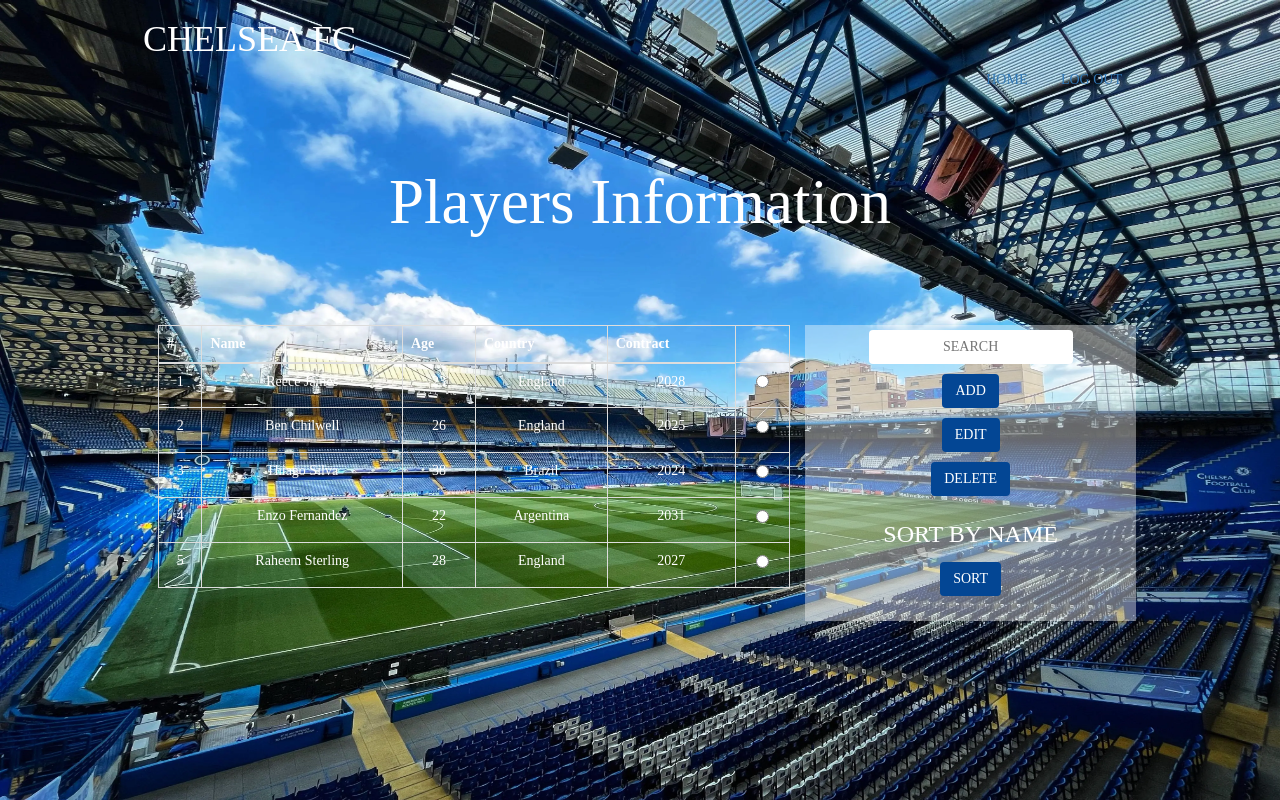
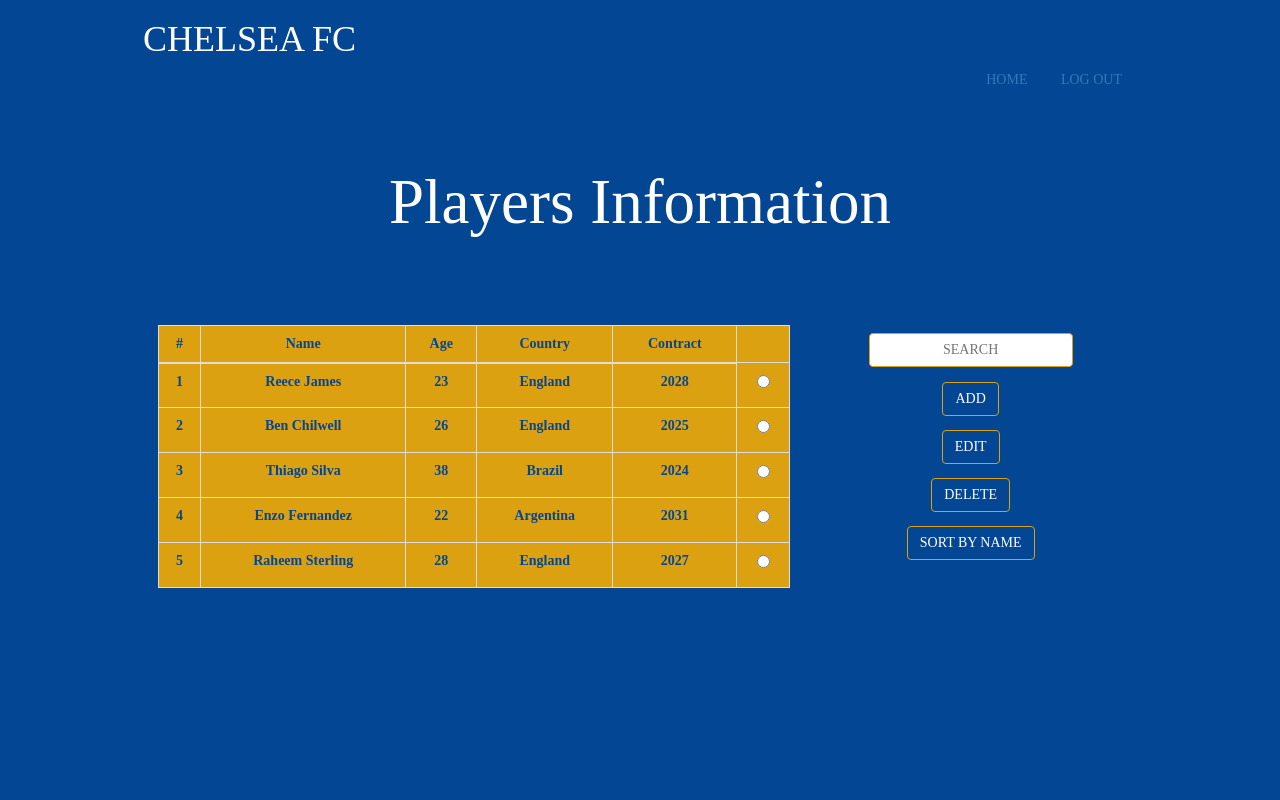
Before and after one commit to mrakaleksa/prviDomaciPHP, a PHP site: page /players.php in a window 1280 px wide. Run offline with PHP 8.4, Linux system fonts and the light colour scheme; the visitor is signed in with stand-in values (Sample User, id 1); data comes from the database, SQL or seed files in the repository; some libraries are stand-ins or nearby versions.

Commit message:
Sitne css izmene

```diff
--- a/css/players.css
+++ b/css/players.css
@@ -5,10 +5,6 @@
 
 body {
     background-color: rgb(3, 70, 148);
-    background-image: url("../image/bridge.jpg");
-    background-size: 100% 100%;
-    background-repeat: no-repeat;
-    background-attachment: fixed;
 
 }
 
@@ -37,8 +33,32 @@
     border-bottom: 1px solid rgb(219, 161, 17);
 }
 
-
+#logout a:hover{
+    color: rgb(238, 36, 44);
+    border-bottom: 1px solid rgb(238, 36, 44);
+}
 
 .title{
     text-align: center;
 }
+
+.table{
+    background-color: rgb(219, 161, 17);
+
+}
+
+
+
+th, td{
+    color:rgb(3, 70, 148);
+    font-weight: bold;
+    text-align: center;
+}
+
+.btn:hover{
+    color: rgb(219, 161, 17);
+}
+
+.btn{
+    border-color: rgb(219, 161, 17);
+}
--- a/players.php
+++ b/players.php
@@ -97,23 +97,22 @@
                 </div>
             </div>
 
-            <div class="col-md-4" style="display: block; background-color: rgba(255, 255, 255, 0.4);">
+            <div class="col-md-4" style="display: block;">
 
                 <div style="text-align:center;">
-                    <input type="text" id="myInput" class="btn" placeholder="SEARCH" onkeyup="search()" style="margin: 5px;">
+                    <input type="text" id="myInput" class="btn" placeholder="SEARCH" onkeyup="search()" style="margin: 8px;">
                 </div>
                 <div style="text-align:center; ">
-                    <button id="btn-add" class="btn" data-toggle="modal" data-target="#myModal" style="background-color: rgb(3, 70, 148); margin: 5px;">ADD</button>
+                    <button id="btn-add" class="btn" data-toggle="modal" data-target="#myModal" style="background-color: rgb(3, 70, 148); margin: 7px;">ADD</button>
                 </div>
                 <div style="text-align:center;">
-                    <button id="btn-edit" class="btn" data-toggle="modal" data-target="#izmeniModal" style="background-color: rgb(3, 70, 148); margin: 5px;">EDIT</button>
+                    <button id="btn-edit" class="btn" data-toggle="modal" data-target="#izmeniModal" style="background-color: rgb(3, 70, 148); margin: 7px;">EDIT</button>
                 </div>
                 <div style="text-align:center;">
-                    <button id="btn-delete" class="btn" style="background-color: rgb(3, 70, 148); margin: 5px;">DELETE</button>
+                    <button id="btn-delete" class="btn" style="background-color: rgb(3, 70, 148); margin: 7px;">DELETE</button>
                 </div>
                 <div style="text-align:center;">
-                    <h3>SORT BY NAME</h3>
-                    <button id="btn-sort" class="btn" onclick="sortTable()" style="background-color: rgb(3, 70, 148); margin: 5px;">SORT</button>
+                    <button id="btn-sort" class="btn" onclick="sortTable()" style="background-color: rgb(3, 70, 148); margin: 7px;">SORT BY NAME</button>
                 </div>
                 <br>
             </div>
```
Also changed, not shown: css/home.css (+5 -2 lines).
